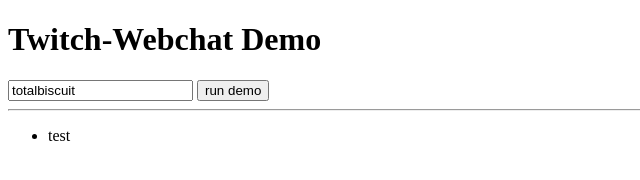
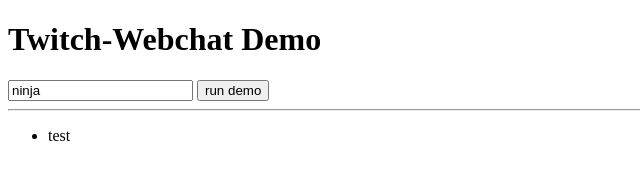
Before and after one commit to talmobi/twitch-webchat, a website: page demo/index.html in a window 1280 px wide. Shown: the full height of the page, 0-640 px from the left. Drawn offline with nearby package versions, Linux system fonts and the light colour scheme; no server answers.

Commit message:
more popular channel by default

```diff
--- a/demo/index.html
+++ b/demo/index.html
@@ -7,7 +7,7 @@
 <body>
   <h1>Twitch-Webchat Demo</h1>
   <form id="form" action="submit">
-    <input id="channel" type="text" class="text" value="totalbiscuit" name="channel">
+    <input id="channel" type="text" class="text" value="ninja" name="channel">
     <input id="submit" type="submit" class="submit" value="run demo" name="">
   </form>
   <hr />
@@ -46,8 +46,6 @@
       elList.insertBefore(li, elList.firstChild);
     };
     log("test");
-
-
   </script>
 </body>
 </html>
```
